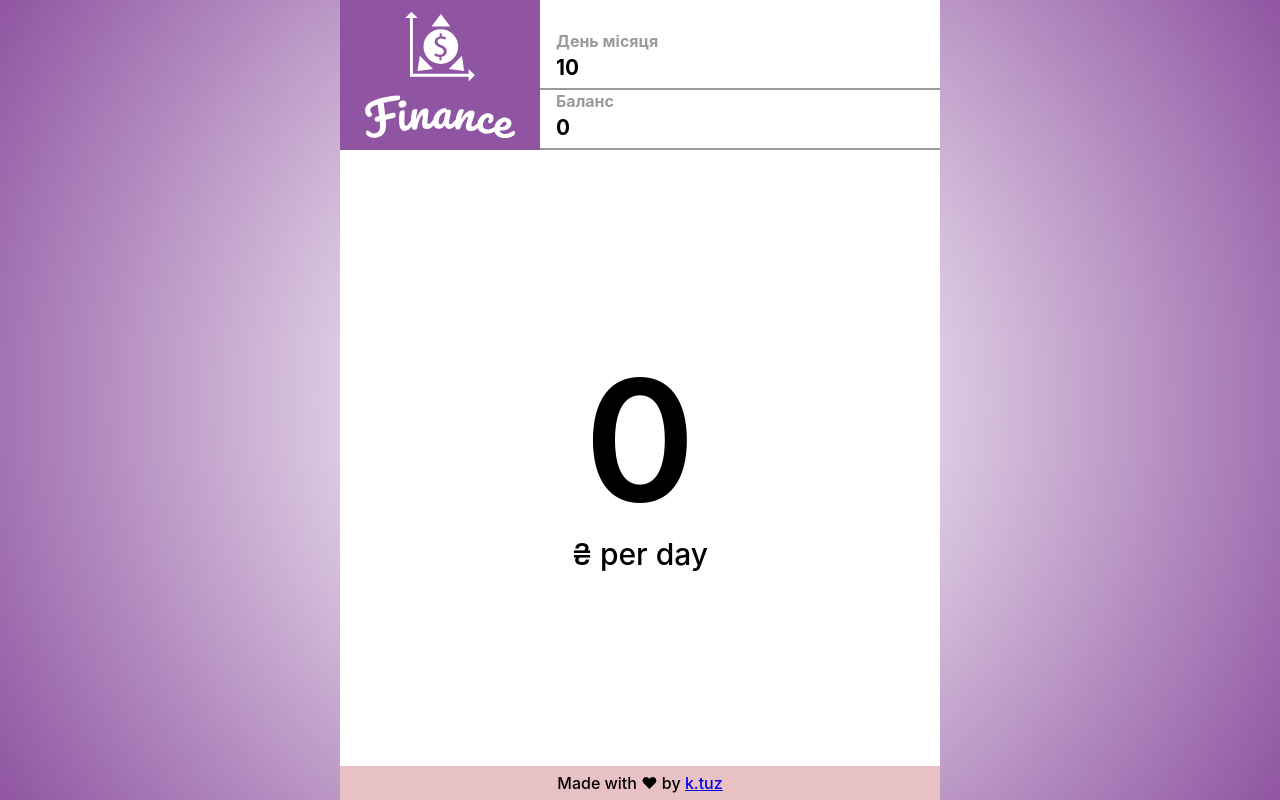
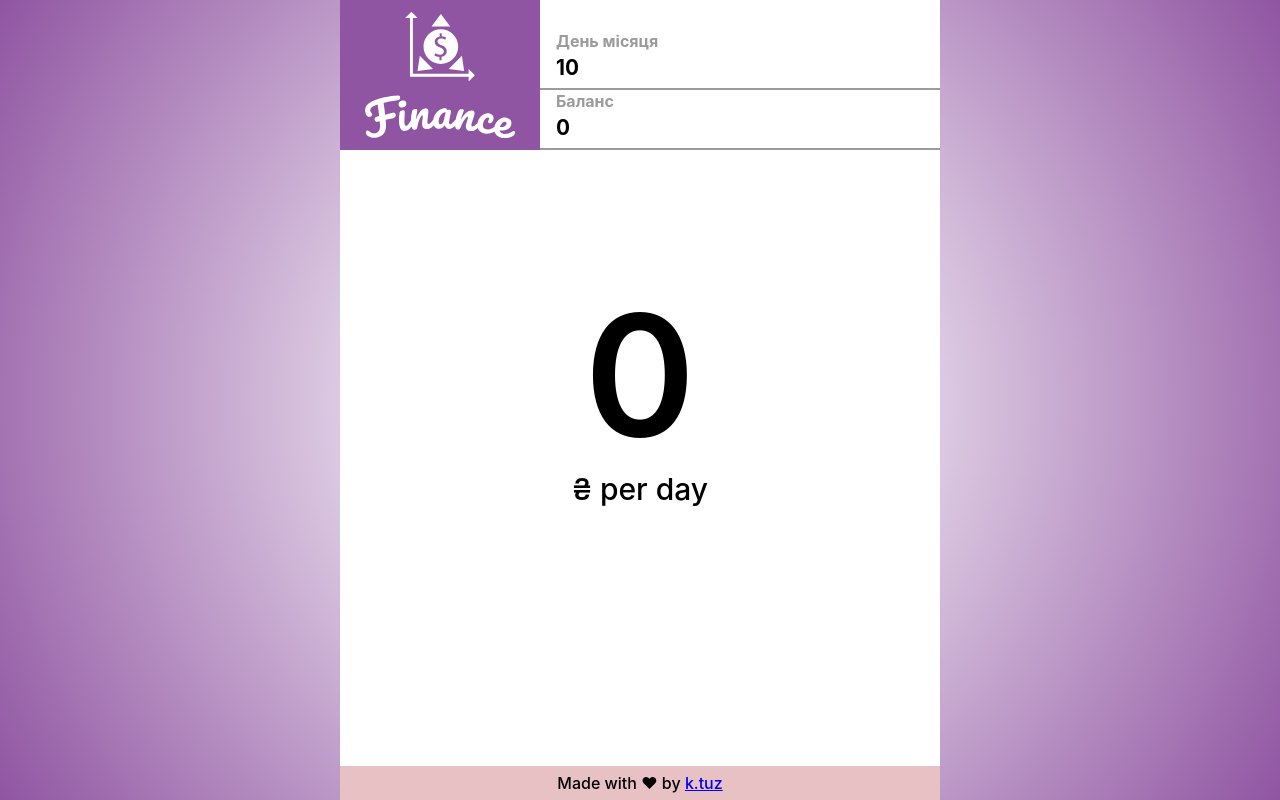
Before and after one commit to k-tuz/finance-per-day, a Vue app: page / in a window 1280 px wide. Built offline with nearby package versions, Linux system fonts and the light colour scheme.

Commit message:
test svh units on chrome

```diff
--- a/src/assets/main.css
+++ b/src/assets/main.css
@@ -5,8 +5,8 @@
   display: flex;
   flex-direction: column;
   align-items: stretch;
-  height: 100vh;
-  max-height: -webkit-fill-available;
+  max-height: 100vh;
+  min-height: 100svh;
   max-width: 600px;
   margin: 0 auto;
   background-color: var(--color-background);
```
